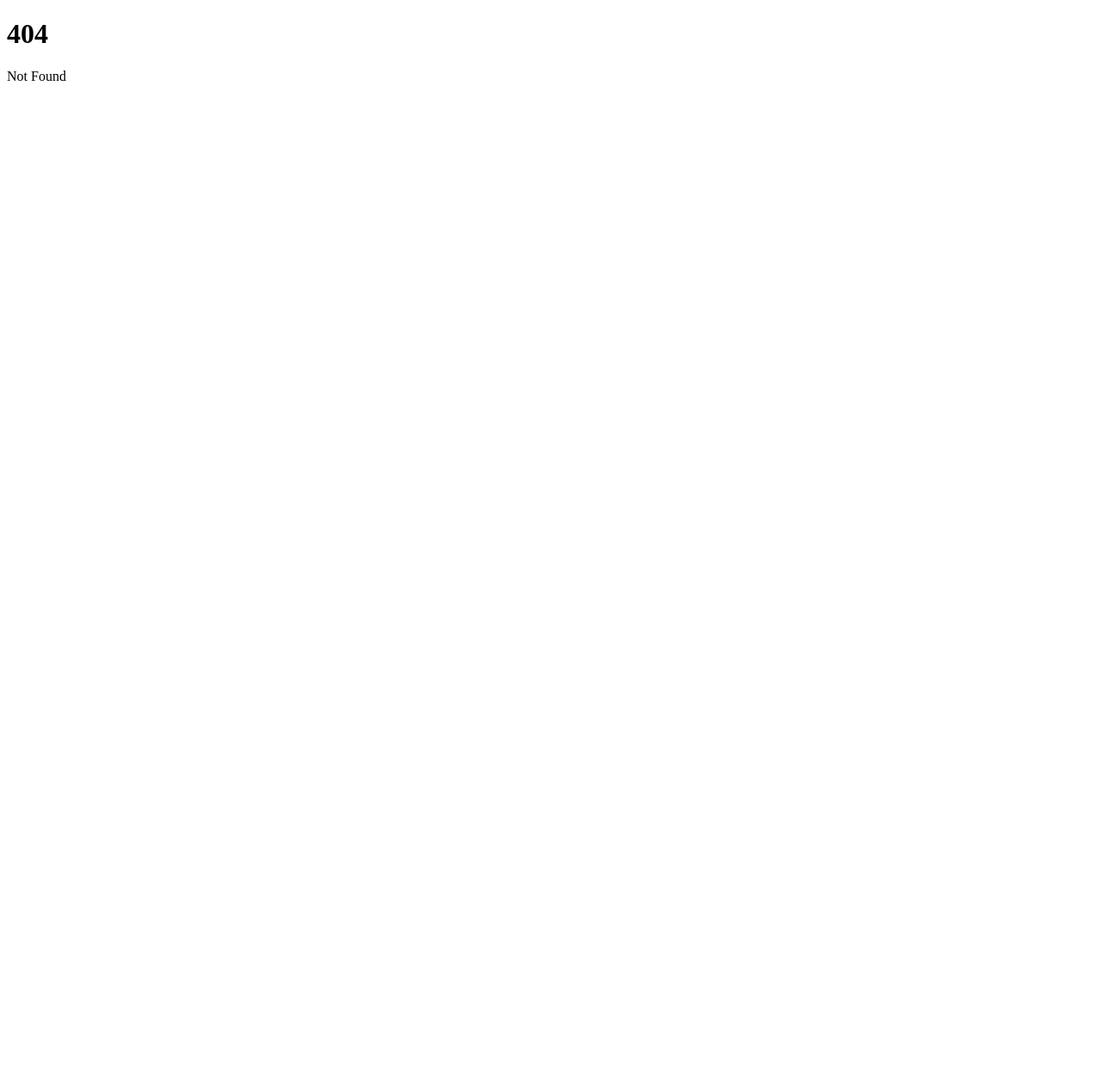
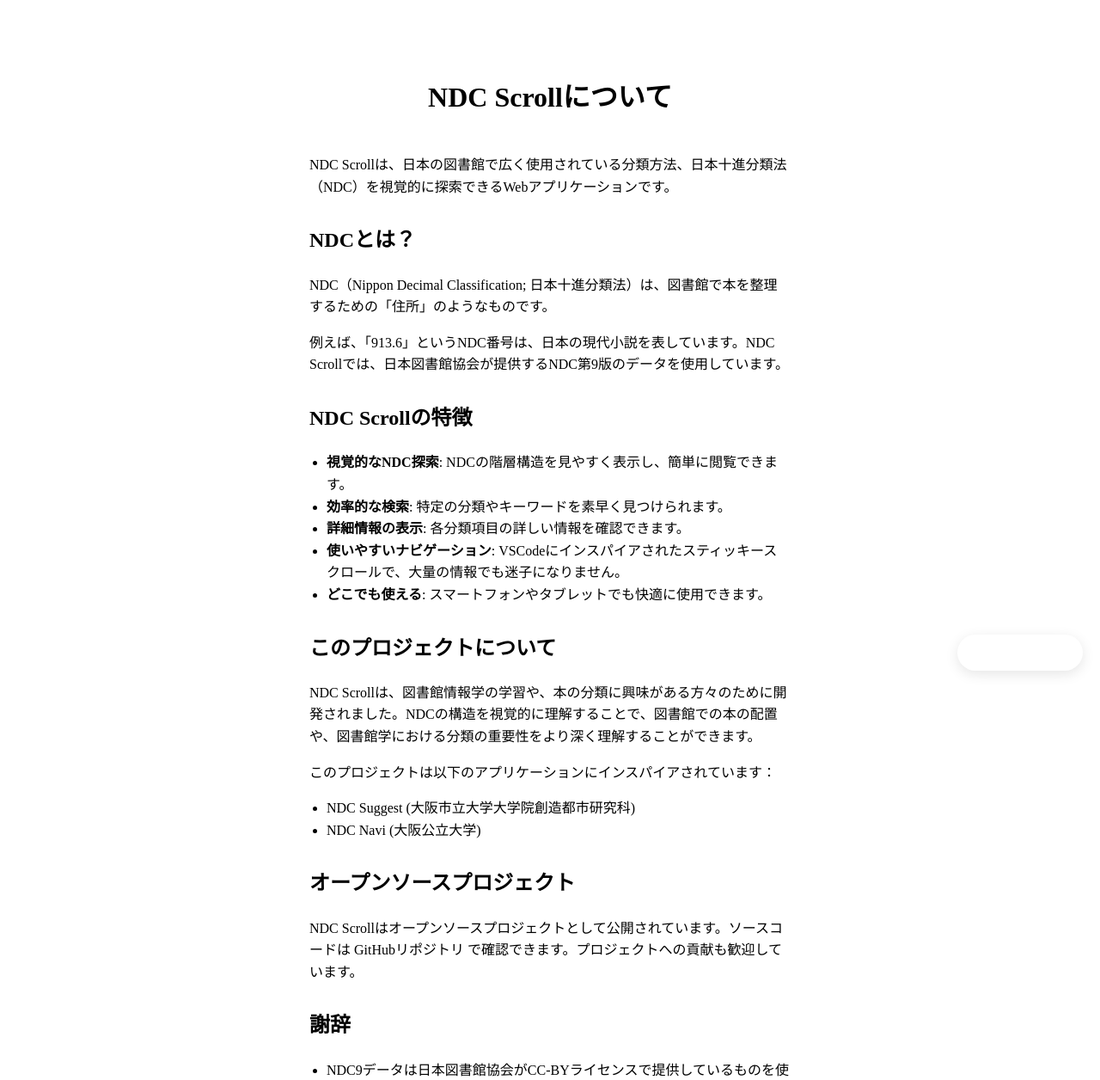
Before and after one commit to cojiso/ndc-scroll, a SvelteKit app: page /about in a window 1280 px wide. Before the commit this address had no page. Shown: the top 1256 px of the page at 86% size. Before the commit the page ends 800 px from the top, so only its background shows below. Built offline with nearby package versions, Linux system fonts and the light colour scheme.

Commit message:
add: menu & about

```diff
--- a/src/routes/HoverMenu.svelte
+++ b/src/components/HoverMenu.svelte
@@ -2,25 +2,36 @@
 <script lang="ts">
   import { fly, slide } from 'svelte/transition';
   import { quintOut } from 'svelte/easing';
-  import { Home, Info, Github } from 'lucide-svelte';
+  import { Home, Info, Github, Coffee, ArrowRight } from 'lucide-svelte';
+  import { base } from '$app/paths';
+
+  export let hideHomeButton = false;
+  export let hideAboutButton = false;
 
   let isOpen = false;
 
   const menuItems = [
-    { name: 'about', icon: Info, url: '/about' },
+    { name: 'open app', icon: ArrowRight, url: base || '/' },
+    { name: 'about', icon: Info, url: `${base}/about` },
+    { name: 'github', icon: Github, url: 'https://github.com/cojiso/ndc-scroll' },
     { name: 'creators home', icon: Home, url: 'https://orbit.supply' },
-    { name: 'github', icon: Github, url: 'https://github.com' },
+    { name: 'buy me a NDC10', icon: Coffee, url: 'https://www.buymeacoffee.com/' },
   ];
 
   function toggleMenu() {
     isOpen = !isOpen;
   }
+
+  $: filteredMenuItems = menuItems.filter(item =>
+    !(hideHomeButton && item.name === 'open app') &&
+    !(hideAboutButton && item.name === 'about')
+  );
 </script>
 
 <div class="menu-container">
   {#if isOpen}
     <div class="menu-items" transition:slide={{duration: 300, easing: quintOut}}>
-      {#each menuItems as item}
+      {#each filteredMenuItems as item}
         <a href={item.url} class="menu-item" transition:fly={{y: 20, duration: 300, delay: 100}}>
           <svelte:component this={item.icon} size={20} />
           <span>{item.name}</span>
--- a/src/routes/+page.svelte
+++ b/src/routes/+page.svelte
@@ -9,7 +9,7 @@
   import NDCListColumn from './NDCListColumn.svelte';
   import DetailColumn from './DetailColumn.svelte';
   import LoadingBar from './LoadingAnimation.svelte';
-  import HoverMenu from './HoverMenu.svelte';
+  import HoverMenu from '../components/HoverMenu.svelte';
   import type { NDC9Item } from '../lib/ndc9';
   import { detailHistoryStore } from '../store/detailHistoryStore';
   import { ndc9Store } from '../store/ndc9Store';
@@ -92,7 +92,7 @@
 
 <LoadingBar {isLoading} />
 
-<HoverMenu />
+<HoverMenu hideHomeButton={true} />
 
 <main class="layout" class:mobile={isMobile} on:touchstart={handleTouchStart} on:touchmove={handleTouchMove} on:touchend={handleTouchEnd}>
   {#if !isMobile || activeColumn === 'search'}
--- a/src/routes/DetailColumn.svelte
+++ b/src/routes/DetailColumn.svelte
@@ -304,6 +304,7 @@
     background: none;
     border: none;
     color: var(--color-primary);
+    font-size: var(--font-size-base);
     cursor: pointer;
     padding: 0;
     text-align: left;
--- /dev/null
+++ b/src/routes/about/+page.svelte
@@ -0,0 +1,129 @@
+<!-- src/routes/about/+page.svelte -->
+
+<script lang="ts">
+  import { base } from '$app/paths';
+  import HoverMenu from '../../components/HoverMenu.svelte';
+</script>
+
+<svelte:head>
+  <title>About NDC Scroll</title>
+</svelte:head>
+
+<main class="about-page">
+  <h1>NDC Scrollについて</h1>
+
+  <p>
+    NDC Scrollは、日本の図書館で広く使用されている分類方法、日本十進分類法（NDC）を視覚的に探索できるWebアプリケーションです。
+  </p>
+
+  <h2>NDCとは？</h2>
+  <p>
+    NDC（Nippon Decimal Classification; 日本十進分類法）は、図書館で本を整理するための「住所」のようなものです。
+  </p>
+  <p>
+    例えば、「913.6」というNDC番号は、日本の現代小説を表しています。NDC Scrollでは、日本図書館協会が提供するNDC第9版のデータを使用しています。
+  </p>
+
+  <h2>NDC Scrollの特徴</h2>
+  <ul>
+    <li><strong>視覚的なNDC探索</strong>: NDCの階層構造を見やすく表示し、簡単に閲覧できます。</li>
+    <li><strong>効率的な検索</strong>: 特定の分類やキーワードを素早く見つけられます。</li>
+    <li><strong>詳細情報の表示</strong>: 各分類項目の詳しい情報を確認できます。</li>
+    <li><strong>使いやすいナビゲーション</strong>: VSCodeにインスパイアされたスティッキースクロールで、大量の情報でも迷子になりません。</li>
+    <li><strong>どこでも使える</strong>: スマートフォンやタブレットでも快適に使用できます。</li>
+  </ul>
+
+  <h2>このプロジェクトについて</h2>
+  <p>
+    NDC Scrollは、図書館情報学の学習や、本の分類に興味がある方々のために開発されました。NDCの構造を視覚的に理解することで、図書館での本の配置や、図書館学における分類の重要性をより深く理解することができます。
+  </p>
+
+  <p>このプロジェクトは以下のアプリケーションにインスパイアされています：</p>
+  <ul>
+    <li><a href="http://kuroyuri.media.osaka-cu.ac.jp/~ueda/ajax_ndc/" target="_blank" rel="noopener noreferrer">NDC Suggest</a> (大阪市立大学大学院創造都市研究科)</li>
+    <li><a href="http://jasmine.media.osaka-cu.ac.jp/ndc_navi10/about" target="_blank" rel="noopener noreferrer">NDC Navi</a> (大阪公立大学)</li>
+  </ul>
+
+  <h2>オープンソースプロジェクト</h2>
+  <p>
+    NDC Scrollはオープンソースプロジェクトとして公開されています。ソースコードは
+    <a href="https://github.com/your-username/ndc9scroll" target="_blank" rel="noopener noreferrer">GitHubリポジトリ</a>
+    で確認できます。プロジェクトへの貢献も歓迎しています。
+  </p>
+
+  <h2>謝辞</h2>
+  <ul>
+    <li>NDC9データは<a href="https://www.jla.or.jp/" target="_blank" rel="noopener noreferrer">日本図書館協会</a>が<a href="https://creativecommons.org/licenses/by/4.0/" target="_blank" rel="noopener noreferrer">CC-BYライセンス</a>で提供しているものを使用しています。</li>
+    <li><a href="https://www.ndl.go.jp/" target="_blank" rel="noopener noreferrer">国立国会図書館</a>のNDLSHデータを参照しています。</li>
+    <li>VSCodeのスティッキースクロール機能にインスパイアされています。</li>
+  </ul>
+
+  <p>
+    NDC Scrollを通じて、日本の図書館分類システムへの理解が深まり、図書館の世界がより身近になることを願っています。
+  </p>
+
+  <footer>
+    <a href="{base}/">トップページに戻る</a>
+  </footer>
+</main>
+
+<HoverMenu hideAboutButton={false} />
+
+<style>
+  :global(body) {
+    overflow: auto !important;
+  }
+
+  .about-page {
+    overflow: auto;
+    max-width: 560px;
+    width: 90%;
+    margin: 0 auto;
+    padding: 20px;
+    line-height: 1.6;
+    height: 100%;
+  }
+
+  @media (max-width: 768px) {
+    .about-page {
+      max-width: 560px;
+    }
+  }
+
+  @media (max-width: 480px) {
+    .about-page {
+      width: 95%;
+      max-width: 420px;
+      padding: 15px;
+    }
+  }
+
+  footer {
+    margin: 40px 0 60px 0;
+    text-align: center;
+  }
+
+  h1 {
+    color: var(--color-primary);
+    text-align: center;
+    margin: 60px 0 40px 0;
+  }
+
+  h2 {
+    margin-top: 30px;
+    color: var(--color-text);
+  }
+
+  ul {
+    padding-left: 20px;
+  }
+
+  a {
+    color: var(--color-primary);
+    text-decoration: none;
+  }
+
+  a:hover {
+    text-decoration: underline;
+  }
+</style>
```
Also changed, not shown: 1 other file (tests, documents, lock files or other folders).
